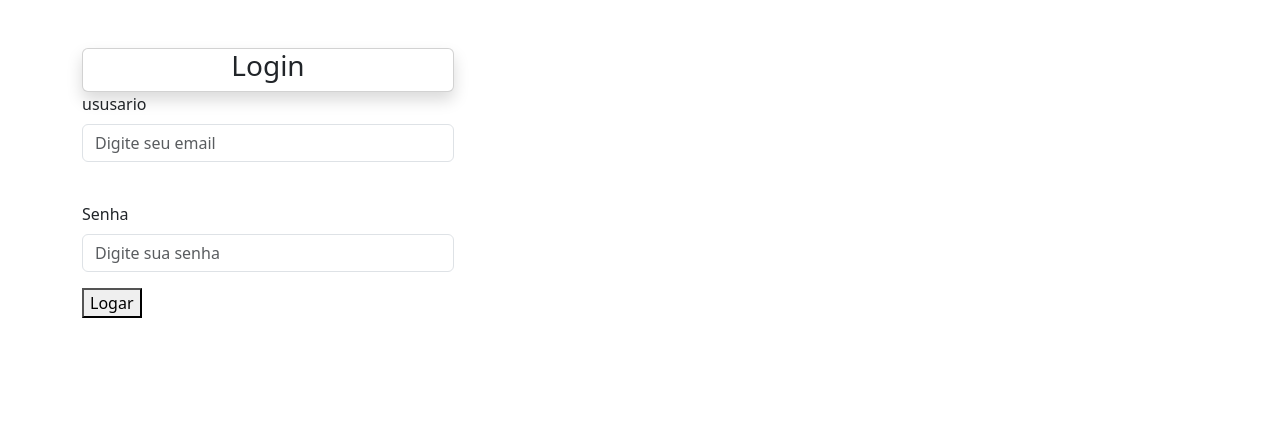
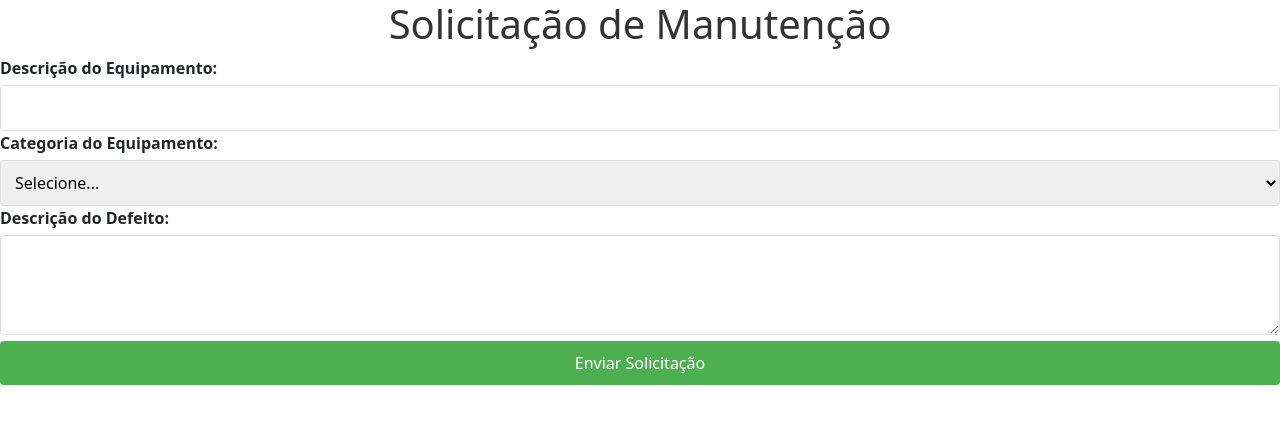
Before and after one commit to GustavoNielsen/Trab_Web2, an Angular app in the folder trab-web2/: page /solicitamanutecao in a window 1280 px wide. Before the commit this address led to /. Shown: the top 424 px of the page. Built offline with nearby package versions, Linux system fonts and the light colour scheme.

Commit message:
Correcoe_SolicitaMantencao

```diff
--- a/trab-web2/src/app/app.component.html
+++ b/trab-web2/src/app/app.component.html
@@ -1,2 +1 @@
 <router-outlet></router-outlet>
-<app-login></app-login>
--- a/trab-web2/src/app/app.component.ts
+++ b/trab-web2/src/app/app.component.ts
@@ -5,9 +5,10 @@ import { MostrarOrcamentoComponent } from "./pages/mostrar-orcamento/mostrar-orc
 import { PaginaInicialClienteComponent } from './pages/pagina-inicial-cliente/pagina-inicial-cliente.component';
 import { LoginComponent } from './pages/login/login.component';
 import { VizualizarServicoComponent } from './pages/vizualizar-servico/vizualizar-servico.component';
+import { SolicitaManutencaoComponent } from './pages/solicita-manutencao';
 @Component({
   selector: 'app-root',
-  imports: [RouterOutlet, AutocadastroComponent, PaginaInicialClienteComponent, LoginComponent, MostrarOrcamentoComponent,VizualizarServicoComponent],
+  imports: [RouterOutlet, AutocadastroComponent, PaginaInicialClienteComponent, LoginComponent, MostrarOrcamentoComponent,VizualizarServicoComponent, SolicitaManutencaoComponent],
   templateUrl: './app.component.html',
   styleUrl: './app.component.css'
 })
--- a/trab-web2/src/app/pages/solicita-manutencao/solicita-manutencao.component.html
+++ b/trab-web2/src/app/pages/solicita-manutencao/solicita-manutencao.component.html
@@ -1,56 +1,40 @@
-<div class="container">
+<!DOCTYPE html>
+<html lang="pt-BR">
+<head>
+    <meta charset="UTF-8">
+    <title>Solicitação de Manutenção</title>
+</head>
+<body>
+    <div>
         <h1>Solicitação de Manutenção</h1>
-    <form [formGroup]="solicitacaoForm" (ngSubmit)="onSubmit()">
+        <form>
             <!-- Descrição do Equipamento -->
-      <div class="form-group">
+            <div>
                 <label for="descricaoEquipamento">Descrição do Equipamento:</label>
-        <input
-          type="text"
-          id="descricaoEquipamento"
-          formControlName="descricaoEquipamento"
-          required
-        >
-        <div *ngIf="descricaoEquipamento.invalid && (descricaoEquipamento.dirty || descricaoEquipamento.touched)"
-             class="error-message">
-          Descrição é obrigatória.
-        </div>
+                <input type="text" id="descricaoEquipamento" name="descricaoEquipamento" required>
             </div>
 
             <!-- Categoria do Equipamento -->
-      <div class="form-group">
+            <div>
                 <label for="categoriaEquipamento">Categoria do Equipamento:</label>
-        <select
-          id="categoriaEquipamento"
-          formControlName="categoriaEquipamento"
-          required
-        >
+                <select id="categoriaEquipamento" name="categoriaEquipamento" required>
                     <option value="">Selecione...</option>
                     <option value="Informática">Informática</option>
                     <option value="Eletrônicos">Eletrônicos</option>
                     <option value="Mecânica">Mecânica</option>
                     <option value="Outros">Outros</option>
                 </select>
-        <div *ngIf="categoriaEquipamento.invalid && (categoriaEquipamento.dirty || categoriaEquipamento.touched)"
-             class="error-message">
-          Categoria é obrigatória.
-        </div>
             </div>
 
             <!-- Descrição do Defeito -->
-      <div class="form-group">
+            <div>
                 <label for="descricaoDefeito">Descrição do Defeito:</label>
-        <textarea
-          id="descricaoDefeito"
-          formControlName="descricaoDefeito"
-          required
-        ></textarea>
-        <div *ngIf="descricaoDefeito.invalid && (descricaoDefeito.dirty || descricaoDefeito.touched)"
-             class="error-message">
-          Descrição do defeito é obrigatória.
-        </div>
+                <textarea id="descricaoDefeito" name="descricaoDefeito" required></textarea>
             </div>
 
             <!-- Botão de Envio -->
-      <button type="submit" [disabled]="solicitacaoForm.invalid">Enviar Solicitação</button>
+            <button type="submit">Enviar Solicitação</button>
         </form>
     </div>
+</body>
+</html>
```
Also changed, not shown: trab-web2/src/app/app.routes.ts (+5 -2 lines). Lines whose indentation alone changed are shown as unchanged.
